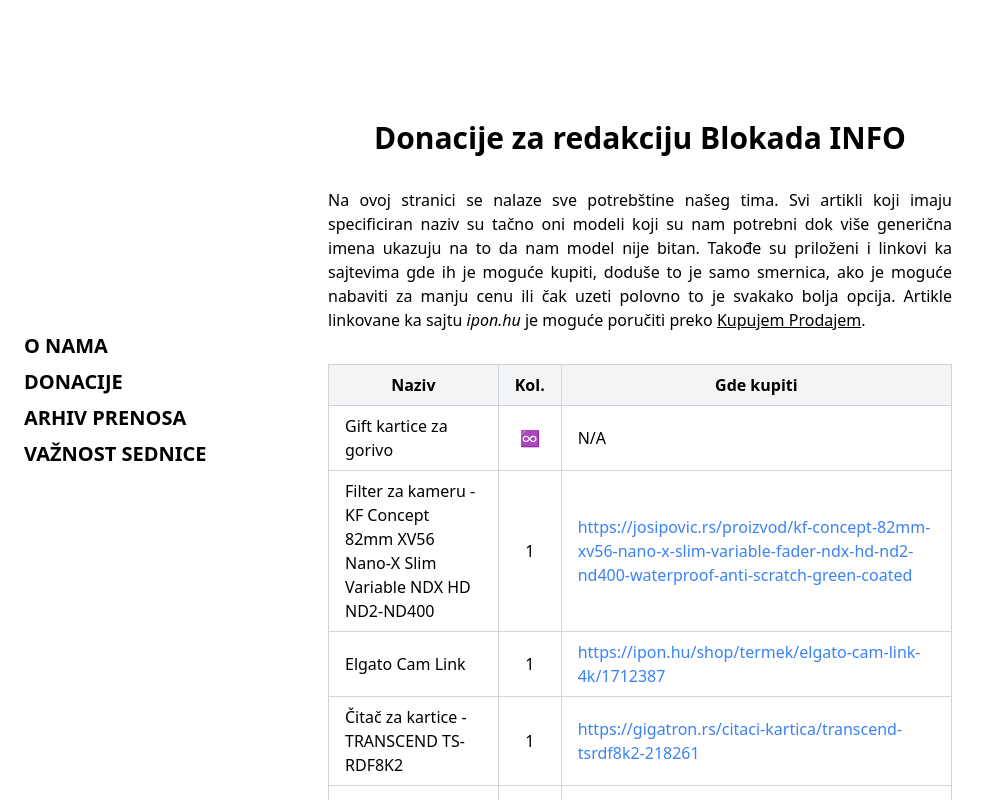
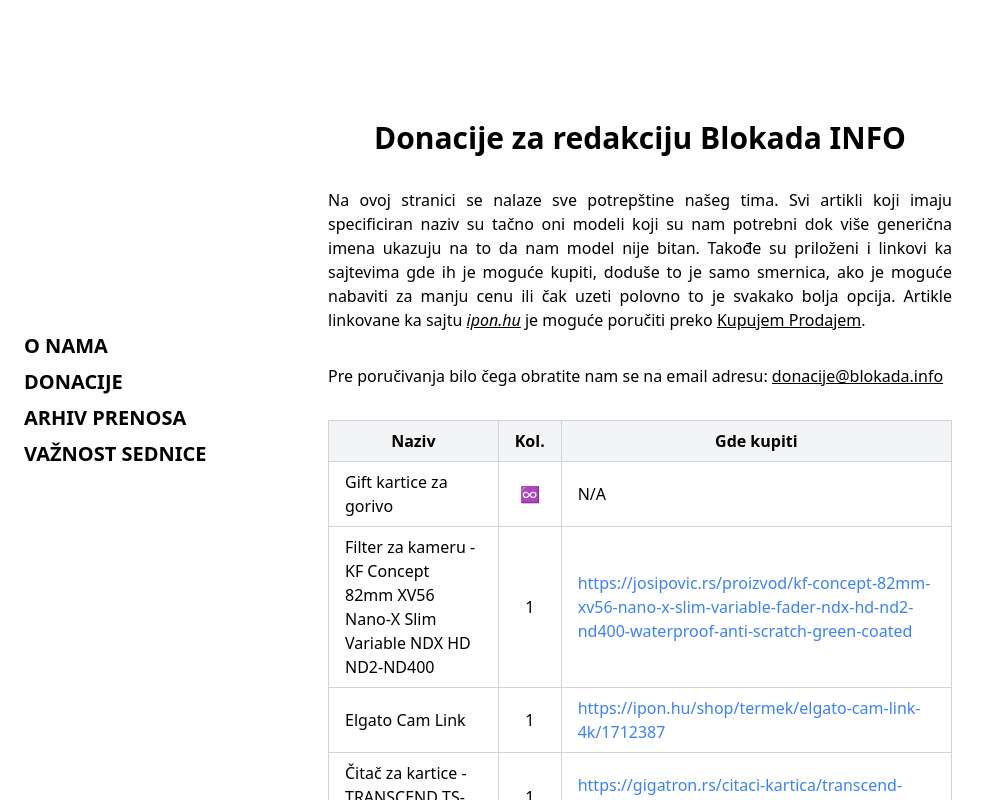
Before and after one commit to blokadainfo/website, a SvelteKit app: page /donacije in a window 1280 px wide. Shown: the top 800 px of the page, without its empty margins (0-991 px from the left). Built offline with nearby package versions, Linux system fonts and the light colour scheme.

Commit message:
fix(donacije): grammar and contact email

```diff
--- a/src/routes/(prerendered)/donacije/+page.svelte
+++ b/src/routes/(prerendered)/donacije/+page.svelte
@@ -6,13 +6,18 @@
 <div class="mx-auto mb-8 flex w-full max-w-screen-sm flex-col space-y-8 p-2 sm:mt-28">
 	<h1 class="text-center text-3xl font-bold">Donacije za redakciju Blokada INFO</h1>
 	<p class="text-justify">
-		Na ovoj stranici se nalaze sve potrebštine našeg tima. Svi artikli koji imaju specificiran naziv
+		Na ovoj stranici se nalaze sve potrepštine našeg tima. Svi artikli koji imaju specificiran naziv
 		su tačno oni modeli koji su nam potrebni dok više generična imena ukazuju na to da nam model
 		nije bitan. Takođe su priloženi i linkovi ka sajtevima gde ih je moguće kupiti, doduše to je
 		samo smernica, ako je moguće nabaviti za manju cenu ili čak uzeti polovno to je svakako bolja
-		opcija. Artikle linkovane ka sajtu <a href="https://ipon.hu" class="italic">ipon.hu</a> je
-		moguće poručiti preko
+		opcija. Artikle linkovane ka sajtu <a href="https://ipon.hu" class="italic underline">ipon.hu</a
+		>
+		je moguće poručiti preko
 		<a href="https://www.kupujemprodajem.com" class="underline">Kupujem Prodajem</a>.
+	</p>
+	<p>
+		Pre poručivanja bilo čega obratite nam se na email adresu:
+		<a href="mailto:donacije@blokada.info" class="underline">donacije@blokada.info</a>
 	</p>
 	<Table {donations} />
 </div>
```
